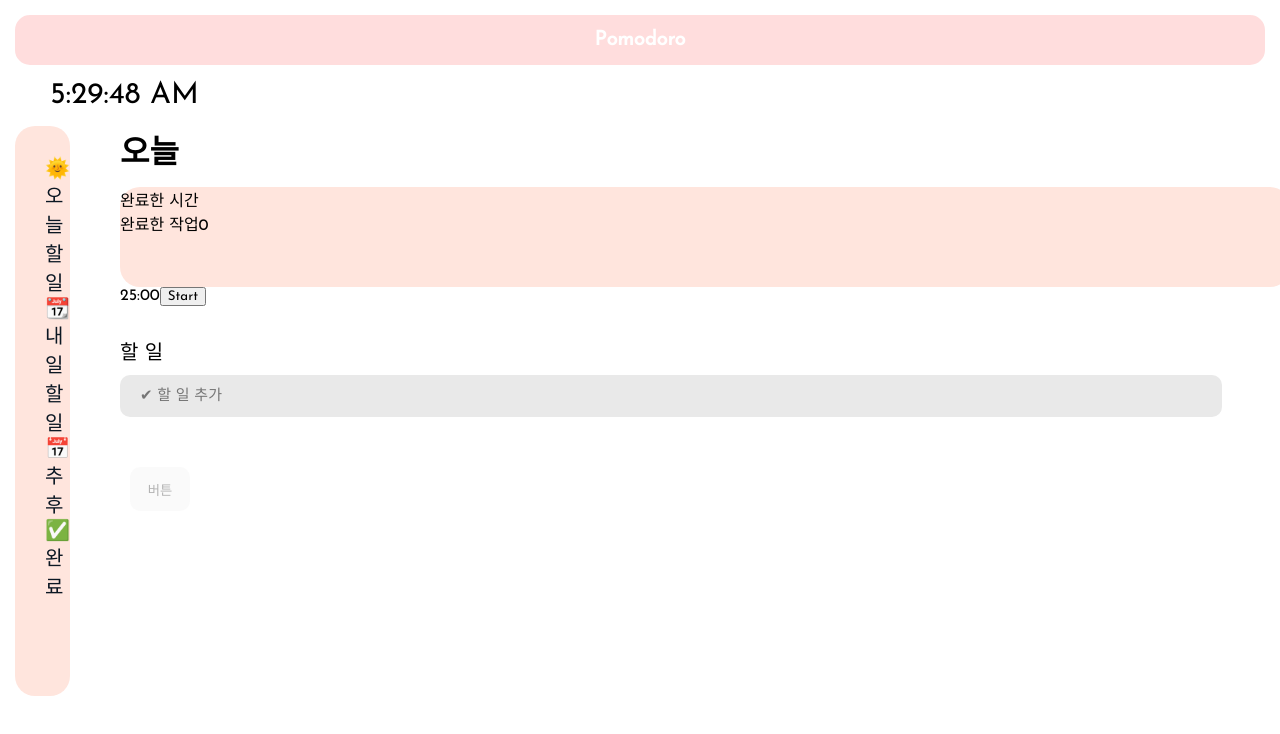
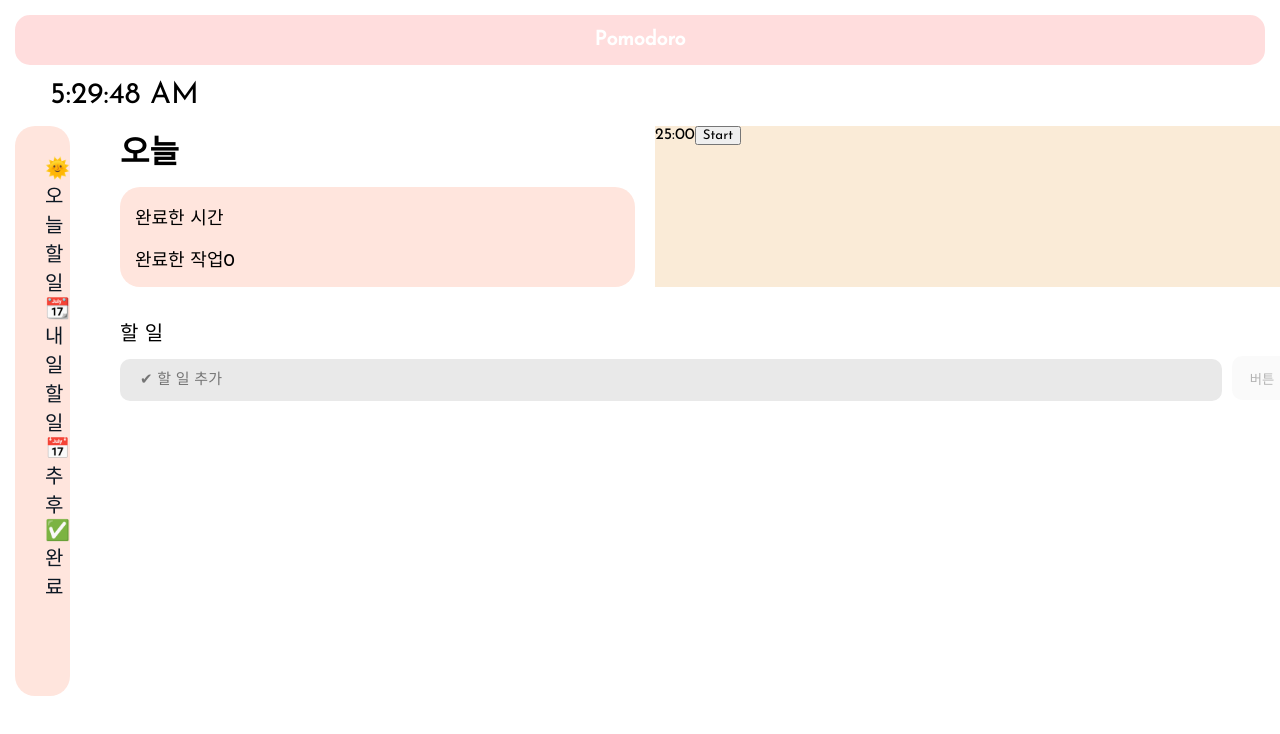
Before and after one commit to miraclee1226/Time-to-focus, a React (Create React App) app: page / in a window 1280 px wide. Shown: the top 734 px of the page. Built offline with nearby package versions, Linux system fonts and the light colour scheme; a web font is replaced by a local one.

Commit message:
Make complete button

```diff
--- a/src/App.css
+++ b/src/App.css
@@ -54,10 +54,28 @@
 }
 
 .todayMainContent {
-  width: 1170px;
+  display: flex;
+  flex-direction: column;
+  justify-content: space-evenly;
+  font-size: 18px;
+  width: 500px;
   height: 100px;
+  padding-left: 15px;
   background-color: #ffe5dd;
   border-radius: 20px;
+}
+
+.mainAndtimer {
+  display: flex;
+  justify-content: space-between;
+  width: 1185px;
+
+}
+
+.timer {
+  width: 650px;
+  height: auto;
+  background-color:antiquewhite;
 }
 
 .todoContent {
```
